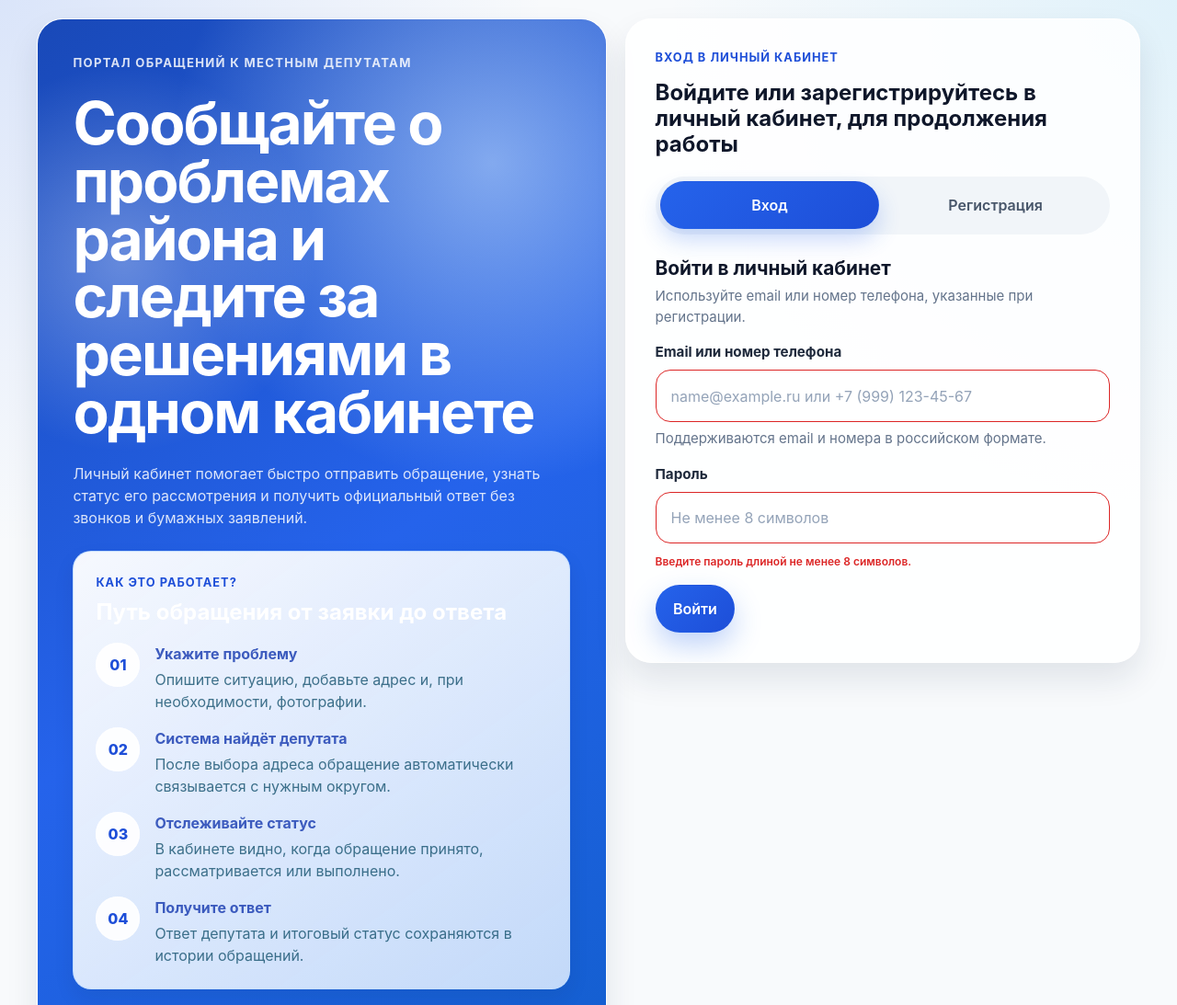
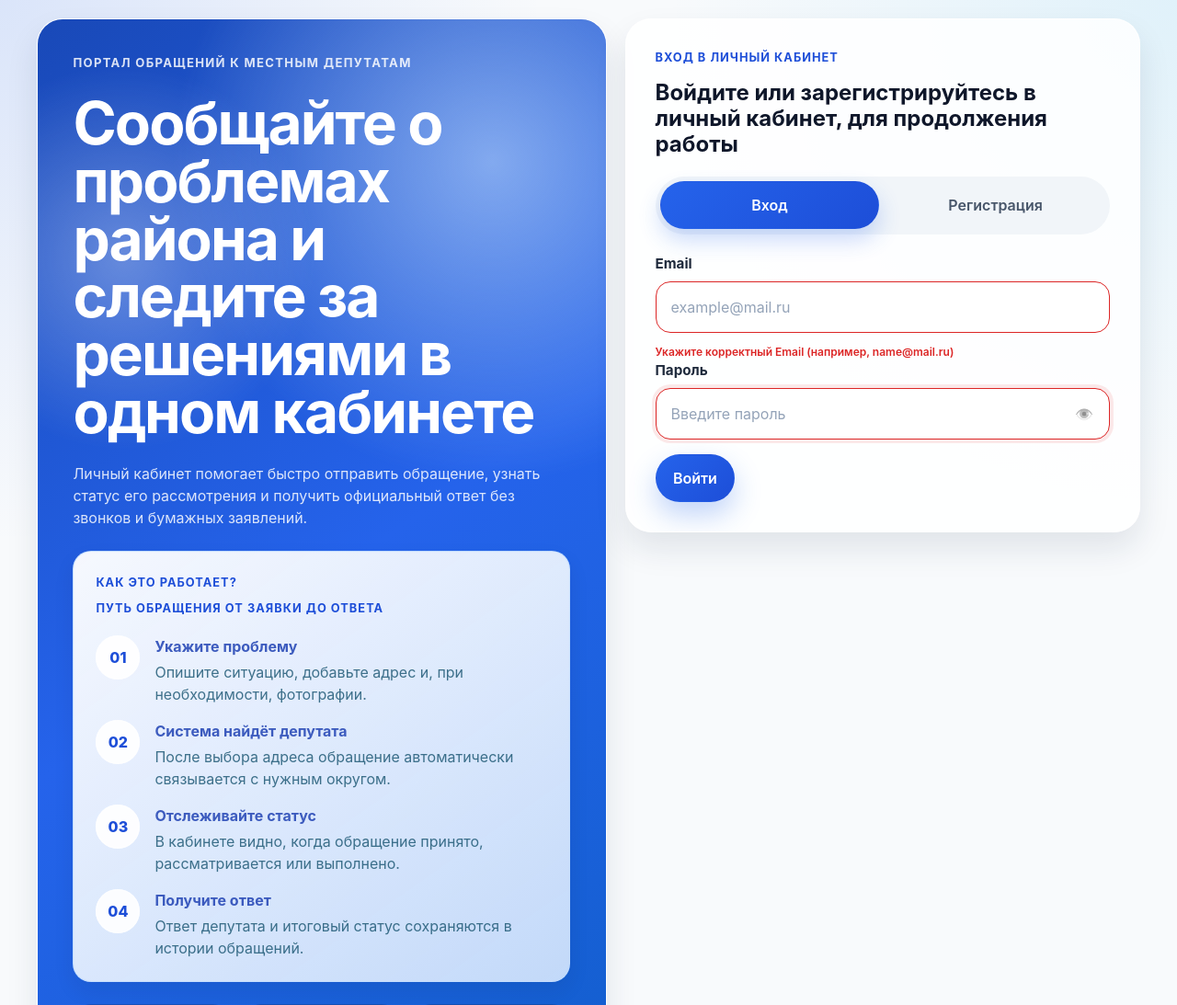
Before and after one commit to Fedor272901/Hackaton_2026, a Python web app: template templates/public/auth.html in a window 1280 px wide. Shown: the top 1093 px of the page at 92% size. Run offline with Jinja, Linux system fonts and the light colour scheme; the template is opened without the code that fills it, so the values that code supplies are empty.

Commit message:
Исправил ошибки публичной страницы аутентефикации

```diff
--- a/templates/public/auth.html
+++ b/templates/public/auth.html
@@ -1,4 +1,3 @@
-<!--Landing / Главная Промо-страница с авторизацией: описание сервиса, кнопки «Войти» / «Регистрация», ссылки на разделы.-->
 <!DOCTYPE html>
 <html lang="ru">
 <head>
@@ -6,7 +5,7 @@
   <meta name="viewport" content="width=device-width, initial-scale=1.0">
   <meta name="description" content="Авторизация гражданина в портале подачи обращений к местным депутатам.">
   <title>Портал обращений депутатам — Авторизация</title>
-  <link rel="stylesheet" href="/static/css/styles.css">
+  <link rel="stylesheet" href="styles.css">
 </head>
 <body class="auth-page">
   <!-- CSS-only переключение между входом и регистрацией -->
@@ -28,7 +27,7 @@
         <section class="auth-process" aria-labelledby="how-it-works-title">
           <div class="section-card section-card--accent">
             <p class="section-card__eyebrow">Как это работает?</p>
-            <h2 class="section-card__title" id="how-it-works-title">Путь обращения от заявки до ответа</h2>
+            <h2 class="section-card__eyebrow" id="how-it-works-title">Путь обращения от заявки до ответа</h2>
             <ol class="process-list">
               <li class="process-list__item">
                 <span class="process-list__step" aria-hidden="true">01</span>
@@ -92,48 +91,51 @@
         </div>
 
         <div class="auth-forms">
-          <form class="auth-form auth-form--login" action="dashboard.html" method="get" novalidate>
-            <div class="auth-form__intro">
-              <h3 class="auth-form__title">Войти в личный кабинет</h3>
-              <p class="auth-form__subtitle">Используйте email или номер телефона, указанные при регистрации.</p>
-            </div>
-
+          <form class="auth-form auth-form--login" action="dashboard.html" method="get">
+            <div class="auth-form__body">
               <div class="form__field">
-              <label class="form__label" for="login-identity">Email или номер телефона</label>
+                <label class="form__label" for="login-identity">Email</label>
                 <input
                   class="form__control"
                   id="login-identity"
                   name="identity"
-                type="text"
-                placeholder="name@example.ru или +7 (999) 123-45-67"
-                autocomplete="username"
-                inputmode="email"
+                  type="email"
+                  placeholder="example@mail.ru"
+                  /* Паттерн: только стандартный формат email */
+                  pattern="[a-z0-9._%+-]+@[a-z0-9.-]+\.[a-z]{2,4}"
+                  title="Введите корректный адрес электронной почты"
                   required
-                pattern="(^[A-Za-z0-9._%+-]+@[A-Za-z0-9.-]+\.[A-Za-z]{2,}$)|(^\+?[0-9\s()\-]{10,18}$)">
-              <p class="form__hint">Поддерживаются email и номера в российском формате.</p>
-              <p class="form__error">Укажите корректный email или номер телефона.</p>
+                >
+                <p class="form__error">Укажите корректный Email (например, name@mail.ru)</p>
               </div>
 
               <div class="form__field">
                 <label class="form__label" for="login-password">Пароль</label>
+                <div class="pw-wrapper">
                   <input
                     class="form__control"
                     id="login-password"
                     name="password"
                     type="password"
-                placeholder="Не менее 8 символов"
-                autocomplete="current-password"
-                minlength="8"
-                required>
-              <p class="form__error">Введите пароль длиной не менее 8 символов.</p>
+                    placeholder="Введите пароль"
+                    /* Требование: минимум 8 символов и хотя бы одна буква */
+                    pattern="(?=.*[a-zA-Z]).{8,}"
+                    title="Пароль должен быть от 8 символов и содержать минимум одну латинскую букву"
+                    required
+                  >
+                  <button type="button" class="pw-toggle-btn js-pw-toggle">
+                    <span class="pw-toggle-icon"></span>
+                  </button>
+                </div>
+              </div>
             </div>
 
             <div class="auth-form__actions">
-              <button class="button button--primary" type="submit">Войти</button>
+              <button type="submit" class="button button--primary">Войти</button>
             </div>
           </form>
 
-          <form class="auth-form auth-form--register" action="dashboard.html" method="get" novalidate>
+          <form class="auth-form auth-form--register" action="#" method="get">
             <div class="auth-form__intro">
               <h3 class="auth-form__title">Создать аккаунт гражданина</h3>
               <p class="auth-form__subtitle">После регистрации вы сможете подавать обращения и отслеживать историю их рассмотрения.</p>
@@ -147,7 +149,7 @@
                   id="register-first-name"
                   name="first_name"
                   type="text"
-                  placeholder="Анна"
+                  placeholder="ИМЯ"
                   autocomplete="given-name"
                   minlength="2"
                   required
@@ -162,7 +164,7 @@
                   id="register-last-name"
                   name="last_name"
                   type="text"
-                  placeholder="Соколова"
+                  placeholder="ФАМИЛИЯ"
                   autocomplete="family-name"
                   minlength="2"
                   required
@@ -184,48 +186,26 @@
               <p class="form__error">Введите email в формате name@example.ru.</p>
             </div>
 
-            <div class="form__field">
-              <label class="form__label" for="register-phone">Номер телефона</label>
-              <input
-                class="form__control"
-                id="register-phone"
-                name="phone"
-                type="tel"
-                placeholder="+7 (999) 123-45-67"
-                autocomplete="tel"
-                inputmode="tel"
-                required
-                pattern="\+?[0-9\s()\-]{10,18}">
-              <p class="form__error">Введите номер телефона в допустимом формате.</p>
-            </div>
-
             <div class="form__grid form__grid--two">
               <div class="form__field">
                 <label class="form__label" for="register-password">Пароль</label>
-                <input
-                  class="form__control"
-                  id="register-password"
-                  name="password"
-                  type="password"
-                  placeholder="Введите пароль"
-                  autocomplete="new-password"
-                  minlength="8"
-                  required
-                  pattern="(?=.*[A-Za-zА-Яа-яЁё])(?=.*[0-9]).{8,}">
-                <p class="form__error">Пароль должен содержать буквы, цифры и минимум 8 символов.</p>
+                <div class="pw-wrapper">
+                  <input class="form__control" id="register-password" name="password" type="password" placeholder="Пароль" required>
+                  <button type="button" class="pw-toggle-btn js-pw-toggle">
+                    <span class="pw-toggle-icon"></span>
+                  </button>
+                </div>
+                <p class="form__error">Минимум 8 символов и 1 буква</p>
               </div>
 
               <div class="form__field">
                 <label class="form__label" for="register-password-confirm">Подтверждение пароля</label>
-                <input
-                  class="form__control"
-                  id="register-password-confirm"
-                  name="password_confirm"
-                  type="password"
-                  placeholder="Повторите пароль"
-                  autocomplete="new-password"
-                  minlength="8"
-                  required>
+                <div class="pw-wrapper">
+                  <input class="form__control" id="register-password-confirm" name="password_confirm" type="password" placeholder="Повторите пароль" required>
+                  <button type="button" class="pw-toggle-btn js-pw-toggle">
+                    <span class="pw-toggle-icon"></span>
+                  </button>
+                </div>
                 <p class="form__error">Пароли должны совпадать</p>
               </div>
             </div>
@@ -240,12 +220,70 @@
             </div>
 
             <div class="auth-form__actions">
-              <button class="button button--primary" type="submit">Зарегистрироваться</button>
+              <button type="submit" class="button button--primary">
+                Зарегистрироваться
+              </button>
             </div>
           </form>
         </div>
       </div>
     </section>
   </main>
+  <script>
+    // 1. УНИВЕРСАЛЬНЫЙ ПОКАЗ/СКРЫТИЕ ПАРОЛЯ (Вход и Регистрация)
+    document.querySelectorAll('.js-pw-toggle').forEach(btn => {
+      btn.addEventListener('click', function(e) {
+        e.preventDefault();
+        const wrapper = this.closest('.pw-wrapper');
+        const input = wrapper.querySelector('input');
+
+        const isPassword = input.type === 'password';
+        input.type = isPassword ? 'text' : 'password';
+        this.classList.toggle('pw-toggle-btn--visible', isPassword);
+        input.focus();
+      });
+    });
+
+    // 2. ВАЛИДАЦИЯ И ПЕРЕХОД ДЛЯ ФОРМЫ ВХОДА
+    const loginForm = document.querySelector('.auth-form--login');
+    loginForm.addEventListener('submit', (e) => {
+      e.preventDefault();
+      if (loginForm.checkValidity()) {
+        window.location.href = 'dashboard.html';
+      } else {
+        loginForm.reportValidity();
+      }
+    });
+
+    // 3. ВАЛИДАЦИЯ И ЛОГИКА ДЛЯ ФОРМЫ РЕГИСТРАЦИИ
+    const regForm = document.querySelector('.auth-form--register');
+    const pass = document.getElementById('register-password');
+    const passConfirm = document.getElementById('register-password-confirm');
+    const loginTabTrigger = document.getElementById('auth-mode-login');
+
+    // Функция проверки совпадения паролей
+    function validatePassword() {
+      if (pass.value !== passConfirm.value) {
+        passConfirm.setCustomValidity("Пароли не совпадают");
+      } else {
+        passConfirm.setCustomValidity("");
+      }
+    }
+
+    if (pass && passConfirm) {
+      pass.addEventListener('change', validatePassword);
+      passConfirm.addEventListener('keyup', validatePassword);
+    }
+
+    regForm.addEventListener('submit', (e) => {
+      e.preventDefault();
+      if (regForm.checkValidity()) {
+        alert('Регистрация прошла успешно! Теперь войдите в систему.');
+        loginTabTrigger.checked = true; // Переключаем на вкладку "Войти"
+      } else {
+        regForm.reportValidity();
+      }
+    });
+  </script>
 </body>
 </html>
```
Lines whose indentation alone changed are shown as unchanged.
